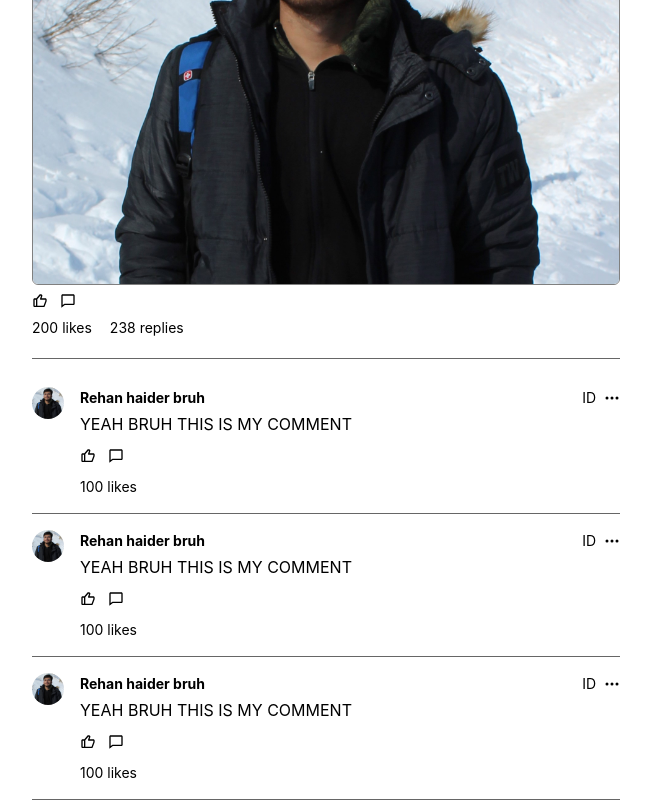
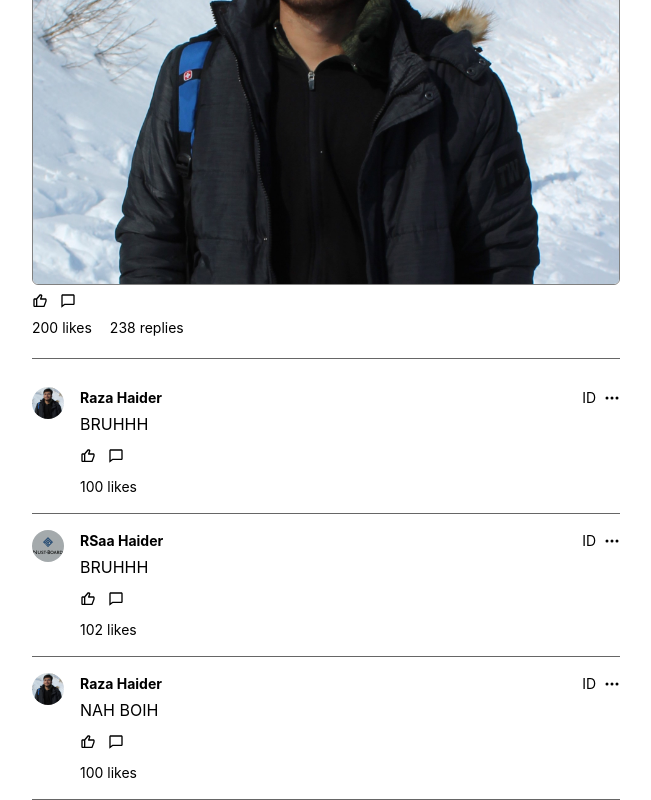
Before and after one commit to rehan-hdr/NUST-Board, a React (Vite) app in the folder front-end/: page /rehan/post/1 in a window 1280 px wide. Shown: the part 574-1374 px from the top of the page, without its empty margins (314-965 px from the left). Built offline with nearby package versions, Linux system fonts and the light colour scheme.

Commit message:
Completed UI. Needs tweaking and better design

```diff
--- a/front-end/src/components/Comment.jsx
+++ b/front-end/src/components/Comment.jsx
@@ -3,27 +3,27 @@ import { useState } from "react";
 import { BsThreeDots } from "react-icons/bs";
 import PostActions from "./PostActions";
 
-const Comment = () => {
+const Comment = (props) => {
 
     const [liked, setLiked] = useState(false);
 
     return(<>
 
                 <Flex gap={4} py={2} my={2} w={'full'}>
-                    <Avatar src='/RehanHaider.JPG' name='Rehan Haider' size={'sm'}/>
+                    <Avatar src={props.userAvatar} name={props.name} size={'sm'}/>
                     <Flex gap={1} w={'full'} flexDirection={'column'}>
                         <Flex w={'full'} justifyContent={'space-between'} alignItems={'center'}>
-                            <Text fontSize={'sm'} fontWeight={'bold'}>Rehan haider bruh</Text>
+                            <Text fontSize={'sm'} fontWeight={'bold'}>{props.name}</Text>
                             <Flex gap={2} alignItems={'center'}>
                                 <Text fontSize={'sm'} color={'black.neutral'}>ID</Text>
                                 <BsThreeDots/>
                             </Flex>
                             </Flex>
                             <Text>
-                                YEAH BRUH THIS IS MY COMMENT
+                                {props.comment}
                             </Text>
                             <PostActions liked={liked} setLiked={setLiked}/>
-                            <Text color={'black.neutral'} fontSize={'sm'}>{100 + (liked? 1:0)} likes</Text>
+                            <Text color={'black.neutral'} fontSize={'sm'}>{props.likes + (liked? 1:0)} likes</Text>
 
 
                     </Flex>
--- a/front-end/src/components/UserPost.jsx
+++ b/front-end/src/components/UserPost.jsx
@@ -1,4 +1,4 @@
-import { Flex, Link, Avatar, Text, Box, Image } from "@chakra-ui/react"
+import { Flex, Link, Avatar, Text, Box, Image, Divider } from "@chakra-ui/react"
 import { BsThreeDots } from "react-icons/bs"
 import PostActions from "./PostActions"
 import { Link as ReactRouterLink} from "react-router-dom"
@@ -58,7 +58,10 @@ const UserPost = (props) => {
                     </Flex>
                 </Flex>
             </Flex>
+            <Divider borderColor={'black.neutral'} my={0}/>
         </Link>
+
+
     )
 }
 
--- a/front-end/src/pages/PostPage.jsx
+++ b/front-end/src/pages/PostPage.jsx
@@ -55,9 +55,28 @@ const PostPage = () => {
             </Flex>
             <Divider borderColor={'black.neutral'} my={5}/>
 
-            <Comment/>
-            <Comment/>
-            <Comment/>
+            <Comment
+                comment='BRUHHH'
+                createdAt='2d'
+                likes={100}
+                name='Raza Haider'
+                userAvatar='/RehanHaider.JPG'
+
+            />
+            <Comment
+                comment='BRUHHH'
+                createdAt='2d'
+                likes={102}
+                name='RSaa Haider'
+                userAvatar='/logo.png'
+            />
+            <Comment
+                  comment='NAH BOIH'
+                  createdAt='1d'
+                  likes={100}
+                  name='Raza Haider'
+                  userAvatar='/RehanHaider.JPG'
+            />
 
 
         </>
```
